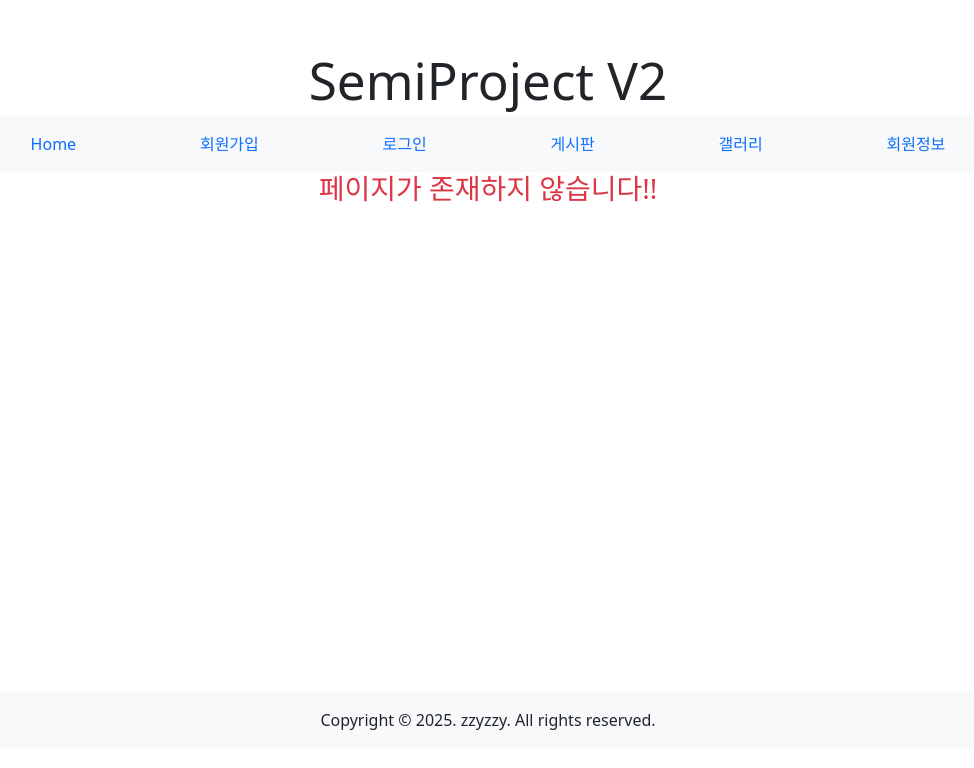
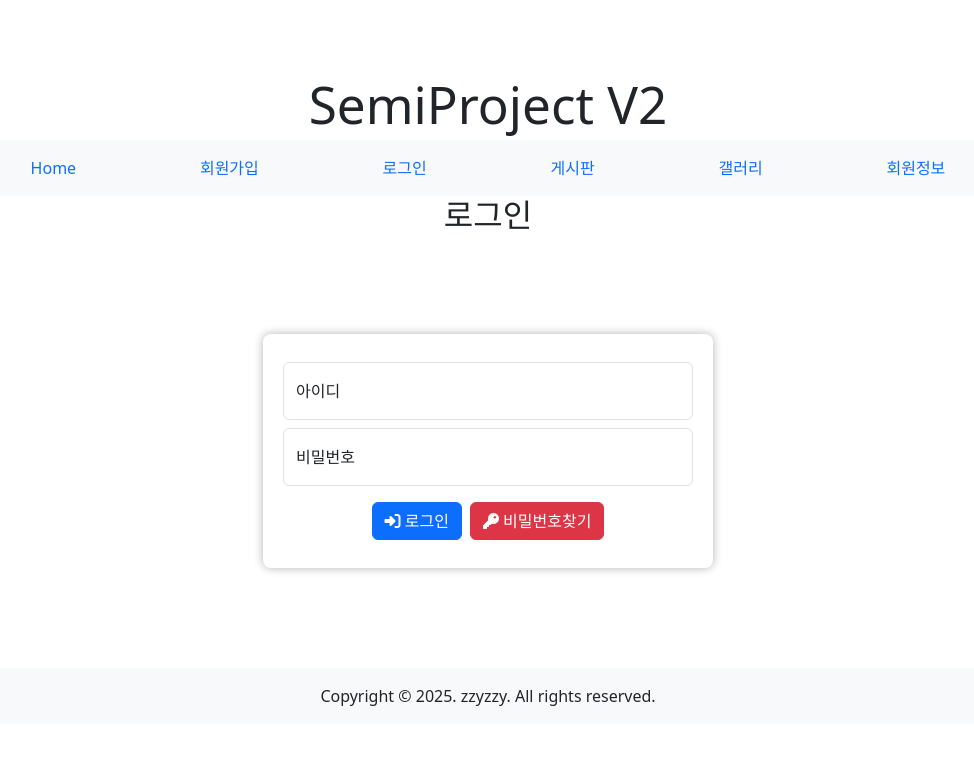
Before and after one commit to minjung77/spring_react_spa, a React (Vite) app in the folder semiprojectv2r/: page /member/login in a window 1280 px wide. Shown: the top 768 px of the page, without its empty margins (152-1126 px from the left). Built offline with nearby package versions, Linux system fonts and the light colour scheme.

Commit message:
Login 출력

```diff
--- a/semiprojectv2r/src/App.jsx
+++ b/semiprojectv2r/src/App.jsx
@@ -5,6 +5,8 @@ import Nav from "./pages/layout/Nav";
 import Footer from "./pages/layout/Footer";
 import Main from "./pages/Main";
 import Join from "./pages/Join";
+import Login from "./pages/Login";
+import Myinfo from "./pages/Myinfo";
 import NotFound from "./pages/NotFound";
 import './styles/App.css'
 
@@ -17,10 +19,10 @@ function App() {
      <Routes>
         <Route path="/" element={<Main />} />
         <Route path="/member/join" element={<Join />} />
-        {/*<Route path="/member/login" element={<Login />} />*/}
+        <Route path="/member/login" element={<Login />} />
         {/*<Route path="/board/list" element={<BoardList />} />*/}
         {/*<Route path="/gallery/list" element={<GalleryList />} />*/}
-        {/*<Route path="/member/myinfo" element={<Myinfo />} />*/}
+        <Route path="/member/myinfo" element={<Myinfo />} />
         <Route path="*" element={<NotFound />} />
      </Routes>
      <Footer />
--- /dev/null
+++ b/semiprojectv2r/src/pages/Login.jsx
@@ -0,0 +1,35 @@
+import React from "react";
+import "../styles/member.css"
+
+// Login 함수 컴포넌트 정의
+const Login = () => {
+    return (
+        <main id="content">
+            <h2>로그인</h2>
+            <form name="loginfrm" id="loginfrm" method="post" noValidate>
+                <div className="form-floating my-2">
+                    <input type="text" name="userid" id="userid"
+                           className="form-control" required placeholder="아이디"/>
+                    <label htmlFor="userid" className="form-label">아이디</label>
+                </div>
+
+                <div className="form-floating my-2">
+                    <input type="password" name="passwd" id="passwd"
+                           className="form-control" required placeholder="비밀번호"/>
+                    <label htmlFor="passwd" className="form-label">비밀번호</label>
+                </div>
+
+                <div className="d-flex justify-content-center py-2 gap-2">
+                    <button type="submit" className="btn btn-primary">
+                        <i className="fa-solid fa-right-to-bracket"></i> 로그인
+                    </button>
+                    <button type="button" className="btn btn-danger">
+                        <i className="fa-solid fa-key"></i> 비밀번호찾기
+                    </button>
+                </div>
+            </form>
+        </main>
+    )
+}
+
+export default Login;
--- /dev/null
+++ b/semiprojectv2r/src/pages/Myinfo.jsx
@@ -0,0 +1,12 @@
+import React from "react";
+
+// Myinfo 함수 컴포넌트 정의
+const Myinfo = () => {
+    return (
+        <main id="content">
+            <img src="image/spyfamily.png" className="img-fluid" />
+        </main>
+    )
+}
+
+export default Myinfo;
--- a/semiprojectv2r/src/styles/member.css
+++ b/semiprojectv2r/src/styles/member.css
@@ -4,7 +4,7 @@
     margin: 10px 0;
     /*display: none;*/
 }
-#joinfrm {
+#joinfrm, #loginfrm {
     max-width: 450px;
     margin: 100px auto;
     padding: 20px;
```
